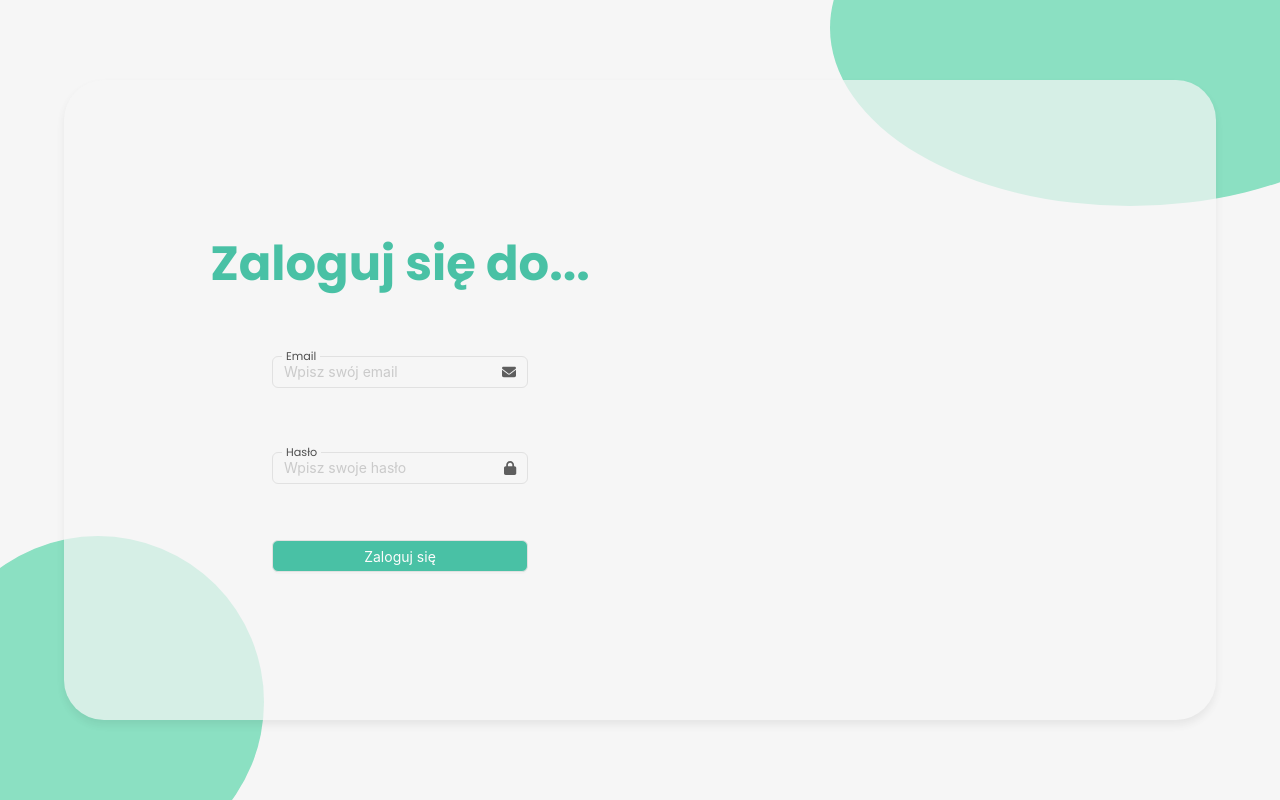
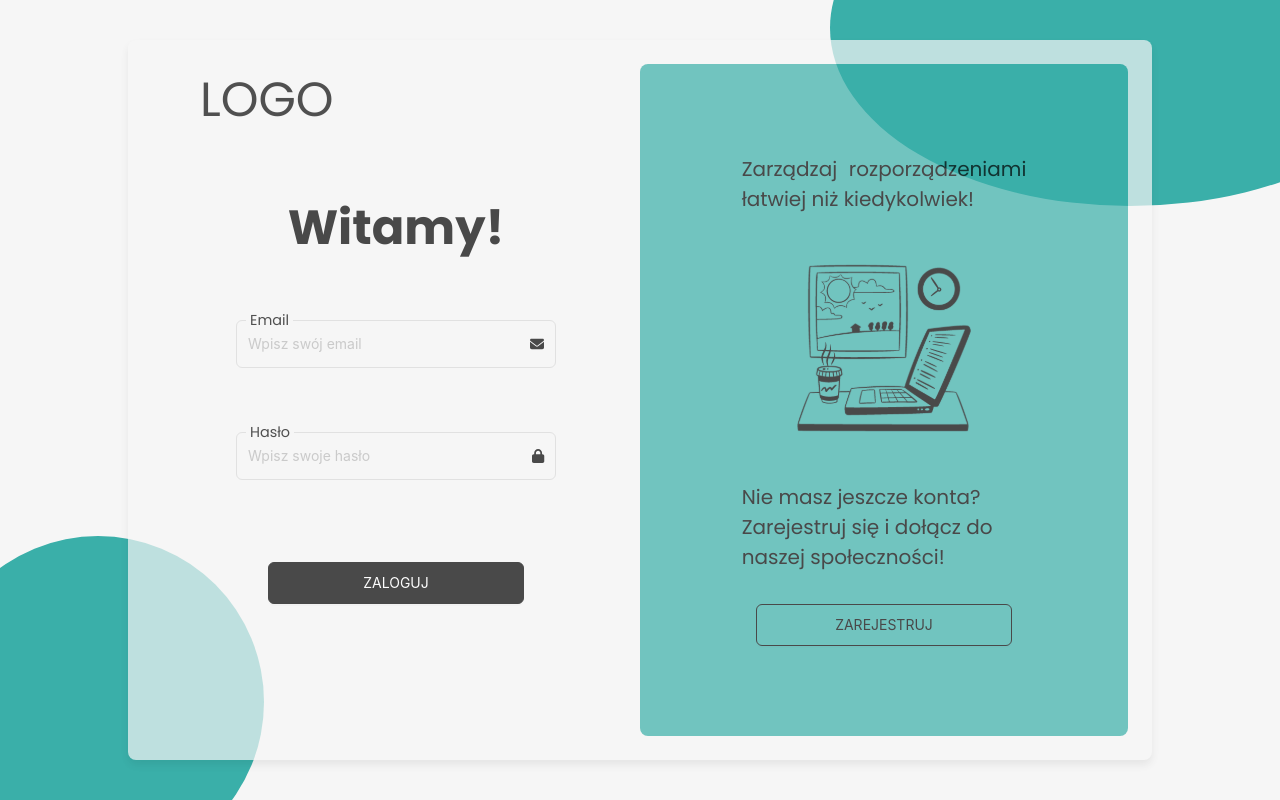
Before and after one commit to Nutritious-prog/E-RadcaPrawny, a React (Vite) app in the folder RadcaPrawny-ViewReact/: page / in a window 1280 px wide. Built offline with nearby package versions, Linux system fonts and the light colour scheme.

Commit message:
FeatureReact-Login-Page: LoginPage done

```diff
--- a/RadcaPrawny-ViewReact/src/app/login/LoginPage.style.tsx
+++ b/RadcaPrawny-ViewReact/src/app/login/LoginPage.style.tsx
@@ -35,12 +35,13 @@ export const StyledLoginPage = styled.div`
 		display: flex;
 		margin: auto;
 		opacity: 0.7;
-		width: 90%;
-		height: 80%;
+		width: 80%;
+		height: 90%;
 		z-index: 1;
 		background-color: ${COLORS.MAIN_BACKGROUND};
 		box-shadow: 0 0.3125rem 0.625rem rgba(0, 0, 0, 0.1);
-		border-radius: 2.5rem;
+		border-radius: 0.5rem;
+		padding: 1.5rem;
 		display: flex;
 		flex-direction: column;
 		align-items: center;
--- a/RadcaPrawny-ViewReact/src/app/login/loginPanel/LoginPanel.component.tsx
+++ b/RadcaPrawny-ViewReact/src/app/login/loginPanel/LoginPanel.component.tsx
@@ -1,3 +1,5 @@
+import {COLORS} from "assets/colors";
+import LoginSecondPanelImage from "assets/images/LoginSecondPanelImage.svg";
 import {CustomButton} from "components/CustomButton/CustomButton.component";
 import React, {FC, ReactElement} from "react";
 import {CustomInput} from "@/components/CustomInput/CustomInput.component";
@@ -13,13 +15,12 @@ interface LoginPanelProps {
 
 export const LoginPanel: FC<LoginPanelProps> = (props: LoginPanelProps): ReactElement => {
 	const loginMainSection: ReactElement = (
-		<div className="flex flex-col w-7/12 h-full items-center gap-y-12 m-auto">
-			<div className="flex flex-col w-full h-full items-center justify-center gap-y-12 m-auto">
-				<div className="flex justify-center text-DARK_TURQUOISE text-3xl font-extrabold">
-					{`Zaloguj się do...`}
-				</div>
+		<div className="flex flex-col w-1/2 h-full items-center m-auto">
+			<div className="flex w-full text-3xl px-12">{`LOGO`}</div>
+			<div className="flex flex-col w-full h-full items-center gap-y-12 m-[-4.5rem] justify-center">
+				<div className="flex justify-center text-BLACK text-3xl font-extrabold text-justify">{`Witamy!`}</div>
 				<CustomInput
-					className="w-64"
+					className="w-80 h-12"
 					label="Email"
 					inputType="email"
 					icon={faEnvelope}
@@ -28,7 +29,7 @@ export const LoginPanel: FC<LoginPanelProps> = (props: LoginPanelProps): ReactEl
 					setValue={props.setUserEmail}
 				/>
 				<CustomInput
-					className="w-64"
+					className="w-80 h-12"
 					label="Hasło"
 					inputType="password"
 					icon={faLock}
@@ -36,12 +37,36 @@ export const LoginPanel: FC<LoginPanelProps> = (props: LoginPanelProps): ReactEl
 					value={props.userPassword}
 					setValue={props.setUserPassword}
 				/>
-				<CustomButton className="w-64" label="Zaloguj się" onClick={() => console.log("Zaloguj się")} />
+				<CustomButton
+					buttonColor={COLORS.BLACK}
+					labelColor={COLORS.WHITE}
+					borderColor={COLORS.BLACK}
+					className="w-64 text-3xl"
+					label="ZALOGUJ"
+					onClick={() => console.log("Zaloguj się")}
+				/>
 			</div>
 		</div>
 	);
 
-	const loginSecondSection: ReactElement = <div className="flex flex-col w-5/12 h-full m-auto"></div>;
+	const loginSecondSection: ReactElement = (
+		<div className="flex flex-col w-1/2 h-full text-BLACK bg-TURQUOISE rounded-lg items-center justify-center gap-y-8">
+			<div className="flex w-7/12 text-xl mx-auto text-justify">
+				{`Zarządzaj rozporządzeniami łatwiej niż kiedykolwiek!`}
+			</div>
+			<img className="w-5/12 text-BLACK" src={LoginSecondPanelImage} alt="LoginSecondPanelImage" />
+			<div className="flex w-7/12 text-xl mx-auto items-center">
+				{`Nie masz jeszcze konta? Zarejestruj się i dołącz do naszej społeczności!`}
+			</div>
+			<CustomButton
+				buttonColor={COLORS.TRANSPARENT}
+				labelColor={COLORS.BLACK}
+				className="w-64"
+				label="ZAREJESTRUJ"
+				onClick={() => console.log("Zarejestruj się")}
+			/>
+		</div>
+	);
 
 	return (
 		<StyledLoginPanale>
--- a/RadcaPrawny-ViewReact/src/assets/colors.ts
+++ b/RadcaPrawny-ViewReact/src/assets/colors.ts
@@ -2,8 +2,12 @@
 export const COLORS = {
     TRANSPARENT: 'transparent',
     MAIN_BACKGROUND: '#F6F6F6',
+    PLACEHOLDER: '#BFBFBF',
+    INPUT_BORDER: '#d9d9d9',
+
+    VERY_DARK_BLUE: '#17252A',
     BLACK: '#000000',
     WHITE: '#FFFFFF',
-    TURQUOISE: '#8BE0C2',
-    DARK_TURQUOISE: '#00AB83',
+    TURQUOISE: '#3AAFA9',
+    DARK_TURQUOISE: '#2B7A78',
 }
--- a/RadcaPrawny-ViewReact/src/components/CustomButton/CustomButton.component.tsx
+++ b/RadcaPrawny-ViewReact/src/components/CustomButton/CustomButton.component.tsx
@@ -11,6 +11,7 @@ interface CustomButtonProps {
 	buttonColor?: string;
 	buttonColorOnHover?: string;
 	labelColor?: string;
+	borderColor?: string;
 	disabled?: boolean;
 	hidden?: boolean;
 	variant?: ButtonVariantType;
@@ -20,9 +21,10 @@ export const CustomButton: FC<CustomButtonProps> = ({
 	label,
 	onClick,
 	className = "",
-	buttonColor = COLORS.DARK_TURQUOISE,
-	buttonColorOnHover = COLORS.TURQUOISE,
+	buttonColor = COLORS.BLACK,
+	buttonColorOnHover = COLORS.BLACK,
 	labelColor = COLORS.WHITE,
+	borderColor = COLORS.BLACK,
 	disabled = false,
 	hidden = false,
 	variant = "text",
@@ -31,9 +33,9 @@ export const CustomButton: FC<CustomButtonProps> = ({
 		<StyledCustomButton
 			className={className}
 			buttonColor={buttonColor}
+			buttonColorOnHover={buttonColorOnHover}
 			labelColor={labelColor}
-			buttonColorOnHover={buttonColorOnHover}
-		>
+			borderColor={borderColor}>
 			<Button onClick={onClick} disabled={disabled} hidden={hidden} variant={variant}>
 				{label}
 			</Button>
--- a/RadcaPrawny-ViewReact/src/components/CustomButton/CustomButton.style.tsx
+++ b/RadcaPrawny-ViewReact/src/components/CustomButton/CustomButton.style.tsx
@@ -2,26 +2,33 @@ import {styled} from "styled-components";
 
 interface StyledCustomButtonProps {
 	buttonColor: string;
+	buttonColorOnHover: string;
 	labelColor: string;
-	buttonColorOnHover: string;
+	borderColor: string;
 }
 
 export const StyledCustomButton = styled.div<StyledCustomButtonProps>`
 	.ant-btn {
 		width: 100%;
+		padding: 1.25rem;
 		background-color: ${(props: StyledCustomButtonProps): string => props.buttonColor};
 		color: ${(props: StyledCustomButtonProps): string => props.labelColor};
+		border-color: ${(props: StyledCustomButtonProps): string => props.borderColor};
 	}
 
 	.ant-btn-variant-outlined:not(:disabled):not(.ant-btn-disabled):hover,
 	.ant-btn-variant-dashed:not(:disabled):not(.ant-btn-disabled):hover {
 		background-color: ${(props: StyledCustomButtonProps): string => props.buttonColor};
 		color: ${(props: StyledCustomButtonProps): string => props.labelColor};
+		border-color: ${(props: StyledCustomButtonProps): string => props.borderColor};
+		transform: scale(1.05);
 	}
 
 	.ant-btn-variant-outlined:not(:disabled):not(.ant-btn-disabled):hover,
 	.ant-btn-variant-dashed:not(:disabled):not(.ant-btn-disabled):hover {
 		background-color: ${(props: StyledCustomButtonProps): string => props.buttonColor};
 		color: ${(props: StyledCustomButtonProps): string => props.labelColor};
+		border-color: ${(props: StyledCustomButtonProps): string => props.borderColor};
+		transform: scale(1.05);
 	}
 `;
--- a/RadcaPrawny-ViewReact/src/components/CustomInput/CustomInput.style.tsx
+++ b/RadcaPrawny-ViewReact/src/components/CustomInput/CustomInput.style.tsx
@@ -15,7 +15,7 @@ export const StyledCustomInput = styled.div`
 		position: absolute;
 		top: -0.25rem;
 		left: 0.625rem;
-		font-size: 0.7rem;
+		font-size: 0.9rem;
 		z-index: 9;
 		width: fit-content;
 		padding: 0 0.25rem;
@@ -25,5 +25,7 @@ export const StyledCustomInput = styled.div`
 
 	.ant-input-affix-wrapper {
 		width: 100%;
+		height: 100%;
+		color: ${COLORS.BLACK};
 	}
 `;
--- /dev/null
+++ b/RadcaPrawny-ViewReact/src/declarations.d.ts
@@ -0,0 +1,9 @@
+declare module "*.png" {
+  const value: string;
+  export default value;
+}
+
+declare module "*.svg" {
+  const content: string;
+  export default content;
+}
--- a/RadcaPrawny-ViewReact/tailwind.config.js
+++ b/RadcaPrawny-ViewReact/tailwind.config.js
@@ -2,12 +2,18 @@ module.exports = {
 	darkMode: ["class"],
 	content: ["./index.html", "./src/**/*.{js,ts,jsx,tsx}"],
 	theme: {
+		extend: {
+			inset: {
+				"-4.5": "-4.5rem",
+			},
+		},
 		colors: {
 			TRANSPARENT: "transparent",
 			MAIN_BACKGROUND: "#F6F6F6",
 			BLACK: "#000000",
-			TURQUOISE: "#8BE0C2",
-			DARK_TURQUOISE: "#00AB83",
+			VERY_DARK_BLUE: "#17252A",
+			TURQUOISE: "#3AAFA9",
+			DARK_TURQUOISE: "#2B7A78",
 		},
 		fontSize: {
 			sm: "0.8rem",
--- a/RadcaPrawny-ViewReact/tsconfig.json
+++ b/RadcaPrawny-ViewReact/tsconfig.json
@@ -4,7 +4,8 @@
     { "path": "./tsconfig.app.json" },
     { "path": "./tsconfig.node.json" }
   ],
-    "compilerOptions": {
+  "compilerOptions": {
+    "moduleResolution": "node",
     "baseUrl": ".",
     "paths": {
       "app/*": ["./src/app/*"],
@@ -14,5 +15,5 @@
     },
     "target": "ES6",
     "lib": ["es2015"]
-  }
+  },
 }
```
Also changed, not shown: RadcaPrawny-ViewReact/src/assets/images/LoginSecondPanelImage.svg (added).
